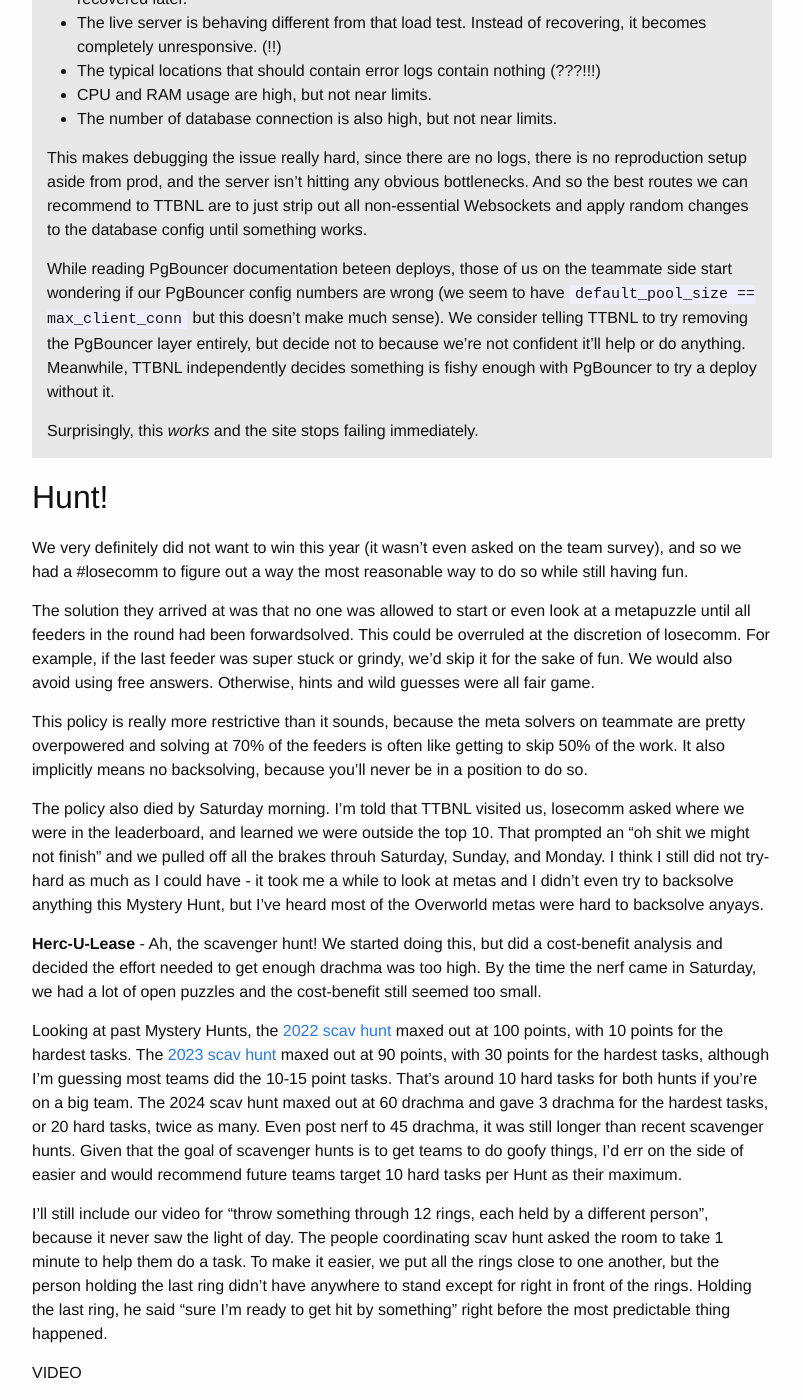
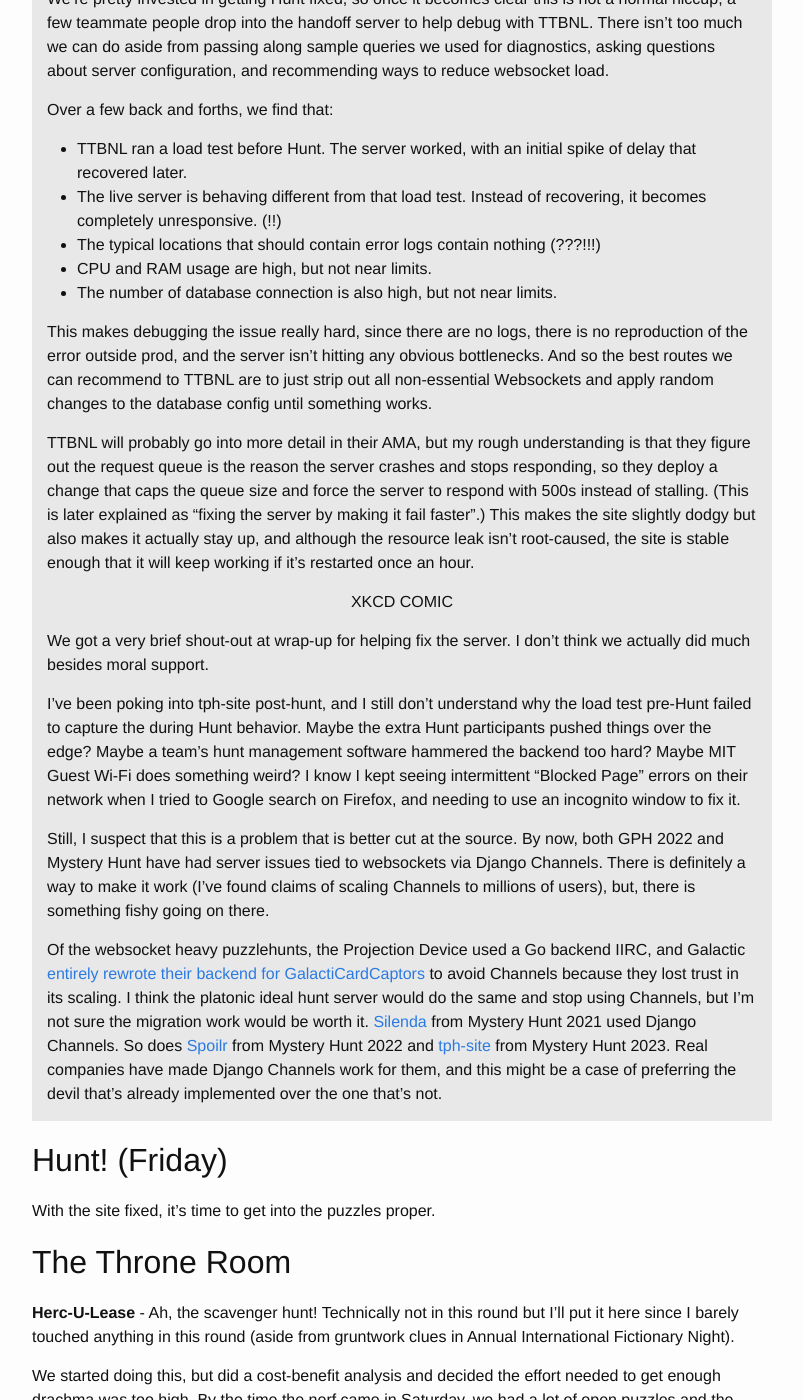
Before and after one commit to alexirpan/alexirpan.github.io, a Jekyll site: the page built from _posts/2024-01-16-mh-2024.markdown, in a window 1280 px wide and 1400 px high, scrolled down 3167 px. Shown: the whole window, without its empty margins (238-1041 px from the left). Built offline with Jekyll 4.4.1, drawn with Linux system fonts in a browser that asks for light colours; nearby versions of some CDN libraries; some of the changed text lies outside the part shown.

Commit message:
Corrections and starting individual puzzle stories

```diff
--- a/_posts/2024-01-16-mh-2024.markdown
+++ b/_posts/2024-01-16-mh-2024.markdown
@@ -88,6 +88,18 @@
 game where I got flamed for losing a race to identify PINKIE PIE in a Missing Vowels round. I *knew the answer*.
 My reaction time is *bad*. Gimme some slack.
 
+We very definitely did not want to win this year (it wasn't even asked on the team survey), so we had a #losecomm
+this year to figure out a way the most reasonable way to do so while still having fun.
+
+The solution they arrived at was that no one was allowed to start or even look at a metapuzzle until all feeders
+in the round had been forwardsolved. This could be overruled at the discretion of losecomm. For example, if the last feeder
+was super stuck or grindy, we'd skip it for the sake of fun. We would also avoid using free answers. Otherwise, hints
+and wild guesses were all fair game.
+
+This policy is really more restrictive than it sounds, because the meta solvers on teammate
+are pretty overpowered and solving at 70% of the feeders is often like getting to skip 50% of the work. It also implicitly
+means no backsolving, because you'll never be in a position to do so.
+
 
 Kickoff and Tech
 -----------------------------------------------------------------------------
@@ -100,10 +112,7 @@
 a 500 error on a refresh. That's not a great sign. Once we get to our rooms, the 500 errors persist, and...now it is time for a tangent.
 
 <div class="shaded" markdown="1">
-## The tph-site Rabbit Hole
-
-I am sure TTBNL will get asked about tech during the AMA, but I have an unusually informed view on what happened - or
-rather, the extent it's known what happened.
+## The Tech Rabbit Hole
 
 Early in the hunt handoff period, TTBNL decided they wanted to use the 2023 hunt code, rather than prior years. We
 cleaned it up, released it as the next iteration of [tph-site](https://github.com/teammatehunt/tph-site), and gave
@@ -113,18 +122,20 @@
 out of problems, running a server for a weekend is not that expensive if you just want CPUs", and so they use a
 48-core machine with similar parameters to us.
 
-When the hunt site locks up and fails to recover, everyone who worked on tech infra knows *exactly* what's happened -
-traffic is eating up all the database connections and not letting go. This has been a persistent problem with tph-site's usage
-of websockets via [Django Channels](https://channels.readthedocs.io/en/latest/), where it's super hungry on database
+When the hunt site locks up and fails to recover, everyone who worked on tech infra for teammate starts suspecting
+a database connection issue. This has been a persistent problem with tph-site's usage of websockets via
+[Django Channels](https://channels.readthedocs.io/en/latest/), where it's super hungry on database
 connections. We've never fully resolved this, but intuitively there's no way a site with a few thousand concurrent users
-should need over 500 Postgres connections. It just...no, something smells wrong there on the math. It's caused issues for us
-in the past, but we've worked around the issue by using [PgBouncer](https://www.pgbouncer.org/) to do [connection pooling](https://stackoverflow.blog/2020/10/14/improve-database-performance-with-connection-pooling/), then using load tests to verify we can open enough database connections to handle the load.
+should need 600+ Postgres connections. It just...no, something smells wrong there on the math. It's caused issues for us
+in the past, but we've worked around the issue via [connection pooling](https://stackoverflow.blog/2020/10/14/improve-database-performance-with-connection-pooling/)
+and paying for larger servers.
 
-We're pretty invested in getting Hunt fixed, so a few teammate people drop into the handoff server to help debug. There isn't
-too much we can do aside from passing along sample queries we used for diagnostics, asking questions about server state
-and configs, and recommending ways to reduce Websocket load.
+We're pretty invested in getting Hunt fixed, so once it becomes clear this is not a normal hiccup, a few teammate people
+drop into the handoff server to help debug with TTBNL.
+There isn't too much we can do aside from passing along sample queries we used for diagnostics, asking questions about
+server configuration, and recommending ways to reduce websocket load.
 
-Over a few back and forths, we find the following:
+Over a few back and forths, we find that:
 
 * TTBNL ran a load test before Hunt. The server worked, with an initial spike of delay that recovered later.
 * The live server is behaving different from that load test. Instead of recovering, it becomes completely unresponsive. (!!)
@@ -132,42 +143,51 @@
 * CPU and RAM usage are high, but not near limits.
 * The number of database connection is also high, but not near limits.
 
-This makes debugging the issue really hard, since there are no logs, there is no reproduction setup aside from prod, and
-the server isn't hitting any obvious bottlenecks. And so the best routes we can recommend to TTBNL are to just strip out
+This makes debugging the issue really hard, since there are no logs, there is no reproduction of the error outside prod,
+and the server isn't hitting any obvious bottlenecks. And so the best routes we can recommend to TTBNL are to just strip out
 all non-essential Websockets and apply random changes to the database config until something works.
 
-While reading PgBouncer documentation beteen deploys, those of us on the teammate side start wondering if our PgBouncer config numbers are
-wrong (we seem to have `default_pool_size == max_client_conn` but this doesn't make much sense). We consider telling TTBNL
-to try removing the PgBouncer layer entirely, but decide not to because we're not confident it'll help or do anything.
-Meanwhile, TTBNL independently decides something is fishy enough with PgBouncer to try a deploy without it.
+TTBNL will probably go into more detail in their AMA, but my rough understanding is that they figure out the request
+queue is the reason the server crashes and stops responding, so they deploy a change that caps the queue size and force the server to
+respond with 500s instead of stalling. (This is later explained as "fixing the server by making it fail faster".)
+This makes the site slightly dodgy but also makes it actually stay up, and although the resource leak isn't root-caused,
+the site is stable enough that it will keep working if it's restarted once an hour.
 
-Surprisingly, this *works* and the site stops failing immediately.
+XKCD COMIC
+{: .centered }
+
+We got a very brief shout-out at wrap-up for helping fix the server. I don't think we actually did much besides moral support.
+
+I've been poking into tph-site post-hunt, and I still don't
+understand why the load test pre-Hunt failed to capture the during Hunt behavior. Maybe the extra Hunt participants pushed things over the edge? Maybe
+a team's hunt management software hammered the backend too hard? Maybe MIT Guest Wi-Fi does something weird? I know
+I kept seeing intermittent "Blocked Page" errors on their network when I tried to Google search on Firefox, and needing to use an incognito window
+to fix it.
+
+Still, I suspect that this is a problem that is better cut at the source. By now, both GPH 2022 and Mystery Hunt have had
+server issues tied to websockets via Django Channels. There is definitely a way to make it work (I've found claims of scaling
+Channels to millions of users), but, there is something fishy going on there.
+
+Of the websocket heavy puzzlehunts, the Projection Device used a Go backend IIRC, and Galactic [entirely rewrote their backend for GalactiCardCaptors](https://2023.galacticpuzzlehunt.com/wrapup) to avoid Channels because they lost trust in its scaling. I think the platonic ideal hunt server would do the
+same and stop using Channels, but I'm not sure the migration work would be worth it.
+[Silenda](https://github.com/YewLabs/silenda) from Mystery Hunt 2021 used Django Channels.
+So does [Spoilr](https://github.com/Palindrome-Puzzles/2022-hunt) from Mystery Hunt 2022 and [tph-site](https://github.com/teammatehunt/tph-site)
+from Mystery Hunt 2023. Real companies have made Django Channels work for them, and this might be a case of
+preferring the devil that's already implemented over the one that's not.
 </div>
 
 
-
-
-Hunt!
+Hunt! (Friday)
 -----------------------------------------------------------------------------
 
-We very definitely did not want to win this year (it wasn't even asked on the team survey),
-and so we had a #losecomm to figure out a way the most reasonable way to do so while still having fun.
+With the site fixed, it's time to get into the puzzles proper.
 
-The solution they arrived at was that no one was allowed to start or even look at a metapuzzle until all feeders
-in the round had been forwardsolved. This could be overruled at the discretion of losecomm. For example, if the last feeder
-was super stuck or grindy, we'd skip it for the sake of fun. We would also avoid using free answers. Otherwise, hints
-and wild guesses were all fair game.
+## The Throne Room
 
-This policy is really more restrictive than it sounds, because the meta solvers on teammate
-are pretty overpowered and solving at 70% of the feeders is often like getting to skip 50% of the work. It also implicitly
-means no backsolving, because you'll never be in a position to do so.
+**Herc-U-Lease** - Ah, the scavenger hunt! Technically not in this round but I'll put it here since
+I barely touched anything in this round (aside from gruntwork clues in Annual International Fictionary Night).
 
-The policy also died by Saturday morning. I'm told that TTBNL visited us, losecomm asked where we were in the leaderboard,
-and learned we were outside the top 10. That prompted an "oh shit we might not finish" and we pulled off all the brakes
-throuh Saturday, Sunday, and Monday. I think I still did not try-hard as much as I could have - it took me a while to look
-at metas and I didn't even try to backsolve anything this Mystery Hunt, but I've heard most of the Overworld metas were hard to backsolve anyays.
-
-**Herc-U-Lease** - Ah, the scavenger hunt! We started doing this, but did a cost-benefit analysis and decided the effort
+We started doing this, but did a cost-benefit analysis and decided the effort
 needed to get enough drachma was too high. By the time the nerf came in Saturday, we had a lot of open puzzles and the cost-benefit
 still seemed too small.
 
@@ -181,6 +201,42 @@
 I'll still include our video for "throw something through 12 rings, each held by a different person", because it never saw
 the light of day. The people coordinating scav hunt asked the room to take 1 minute to help them do a task. To make it easier, we put
 all the rings close to one another, but the person holding the last ring didn't have anywhere to stand except for right in front of the rings.
-Holding the last ring, he said "sure I'm ready to get hit by something" right before the most predictable thing happened.
+Holding the last ring, he said "sure, I'm ready to get hit by something" right before the most predictable thing happened.
 
 VIDEO
+
+
+## The Underworld Court
+
+This round was released via Google Docs to teams, using phone callbacks.
+I don't really miss them but it was a fun throwback.
+
+**Badges Badges Badges** - The first puzzle I worked on while waiting for puzzle release. Honestly I'm surprised this is the first time someone made
+the nametags a puzzle, but they *have* only been a thing for 3 years. I quickly recognize mine is NATO, but by the
+time I figure out what "echo" is, someone else has already solved the full badge. Then I get sidetracked into tech debugging and stop paying attention to this puzzle.
+
+**Roguelikes with a K** - Listen, I'm always down to try a roguelike. I quickly learn I'm bad at
+roguelikes relative to teammate, and busy myself with organizing the sheet instead. We submit (well, call-in) what we think is the final answer, but realize the next step before TTBNL calls us back.
+I still have objections to some of the interpretations, they felt a bit loose. We considered Wordle to have resource management, since you had a limited number of guesses, but figured out it needed to be "false" during our error correction tweaking. Overall, cool idea, just wish it was tighter.
+
+**Dating Stars** - By the time I got to the puzzle, they had figured out the Chinese zodiac a-ha, but not anything else. In a desperate attempt to fit the Western zodiac, I was asked to check if anything might be
+related to Homestuck. I read over the puzzle and said "definitely not, also why did you think of Homestuck???" They broke-in after I left.
+
+**Judges of the Underworld (meta)** - We broke in on the mechanic pretty much immediately, and having all the answers was definitely not helpful. Two of us (including me) were convinced that the heights of the pillars on the round page would be important for ordering, and got confused why it was reading so poorly, right up until someone resorted the sheet.
+
+## Rivers of the Dead
+
+**Why the Romans Never Invented Logic Puzzle** - This idea was both cursed and a lot of fun. Three of us were working on a grid, slowly making deductions and trying to fix our mistakes when we hit a contradiction, and then Lumia says "okay, I've solved the logic puzzle" and drops the completed grid into the sheet.
+This is common enough that I've stopped questioning it.
+
+Initially, the large fractions of Js in the cluephrase makes me think we need to filter it with the Latin alphabet (i.e. there are no Js in Latin so ignore all Js). This doesn't work, but I eventually decide that it really ought to be a do-it-again, spot the matching strings, and help solve it from there.
+After finding it harder than expected, I get tempted to write a Python brute force script instead. By the time I finish typing up the Roman numeral constants, the puzzle's been solved.
+
+**Two Outs, Two Strikes, and...** - I didn't solve this puzzle, just here to say it was pretty funny..
+
+**temporary name** - We solve the answer to puzzle matching pretty quickly, and I volunteer to enter it into the site. It fails to do anything, and I say we need to do something else. Later, someone else tries our answers and it works, unlocking part 2. Oops guess I filled out the form wrong.
+
+The policy also died by Saturday morning. I'm told that TTBNL visited us, losecomm asked where we were in the leaderboard,
+and learned we were outside the top 10. That prompted an "oh shit we might not finish" and we pulled off all the brakes
+throuh Saturday, Sunday, and Monday. I think I still did not try-hard as much as I could have - it took me a while to look
+at metas and I didn't even try to backsolve anything this Mystery Hunt, but I've heard most of the Overworld metas were hard to backsolve anyays.
```
